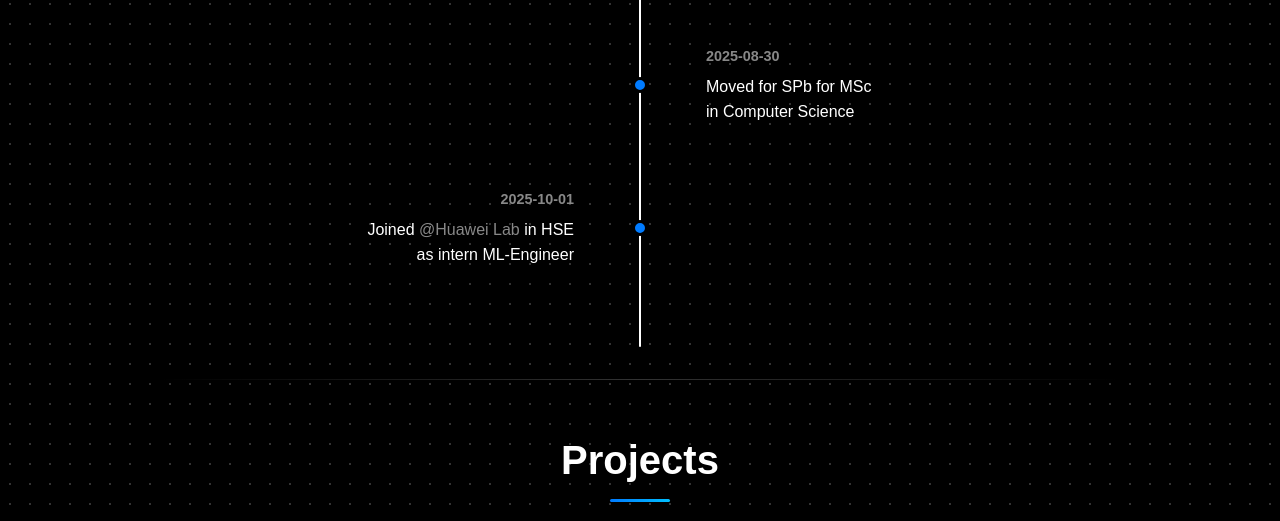
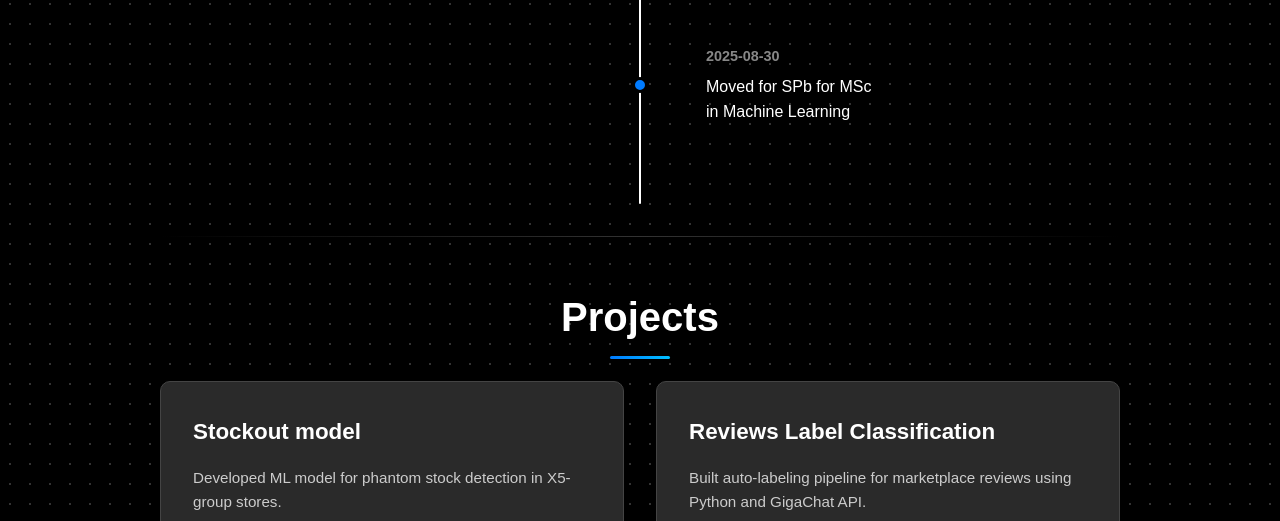
Before and after one commit to CoinPlif/CoinPlif.github.io, a plain HTML site: page index.html in a window 1280 px wide. Shown: the part 1226-1747 px from the top of the page. Drawn offline with Linux system fonts and the light colour scheme.

Commit message:
edited git link

```diff
--- a/index.html
+++ b/index.html
@@ -28,7 +28,7 @@
                             <i class="fab fa-telegram"></i>
                             <span class="btn-text">Telegram</span>
                         </a>
-                        <a href="https://github.com/SaTiVa" class="social-btn">
+                        <a href="https://github.com/CoinPlif" class="social-btn">
                             <i class="fab fa-github"></i>
                             <span class="btn-text">GitHub</span>
                         </a>
@@ -75,17 +75,7 @@
                         <div class="timeline-content">
                             <div class="timeline-date">2025-08-30</div>
                             <div class="timeline-event">Moved for SPb for MSc</div>
-                            <div>in Computer Science</div>
-                        </div>
-                    </div>
-
-                    <!-- Событие 1 (самое свежее) -->
-                    <div class="timeline-item">
-                        <div class="timeline-dot"></div>
-                        <div class="timeline-content">
-                            <div class="timeline-date">2025-10-01</div>
-                            <div class="timeline-event">Joined <span class="company">@Huawei Lab</span> in HSE </div>
-                            <div>as intern ML-Engineer</div>
+                            <div>in Machine Learning</div>
                         </div>
                     </div>
                 </div>
```
